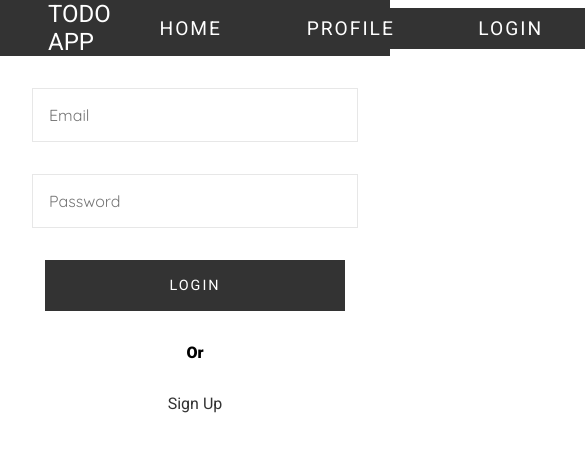
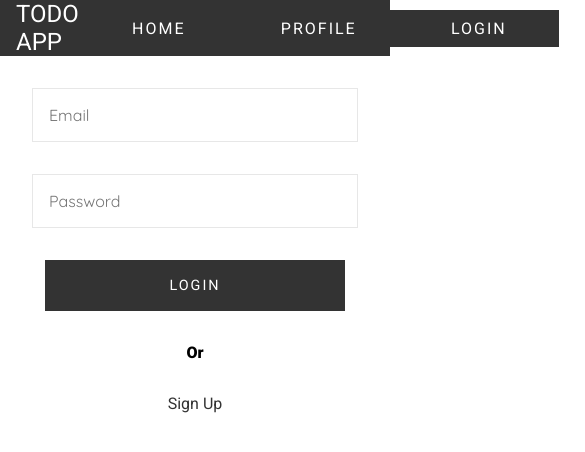
Before and after one commit to lazydev2888/Todo-Frontend, a React (Vite) app: page /login in a window 390 px wide. Shown: the top 452 px of the page, 585 px wide, since content can reach past the window. Built offline with nearby package versions, Linux system fonts and the light colour scheme; no server answers.

Commit message:
Initial Committed

```diff
--- a/src/Styles/header.scss
+++ b/src/Styles/header.scss
@@ -23,3 +23,20 @@
       }
     }
   }
+
+  @media only screen and (max-width: 600px) {
+    .header {
+      padding: 0 1rem;
+
+      > div {
+        h2 {
+          font-size: 1.5rem;
+        }
+      }
+      > article {
+        > a {
+          font-size: 1rem;
+        }
+      }
+    }
+  }
--- a/src/main.jsx
+++ b/src/main.jsx
@@ -1,7 +1,7 @@
 import React, { useState } from 'react';
 import ReactDOM from 'react-dom/client';
 import App from './App';
-import "../src/Styles/App.scss";
+import "../src/Styles/app.scss";
 
 
 import {createContext} from 'react';
```
